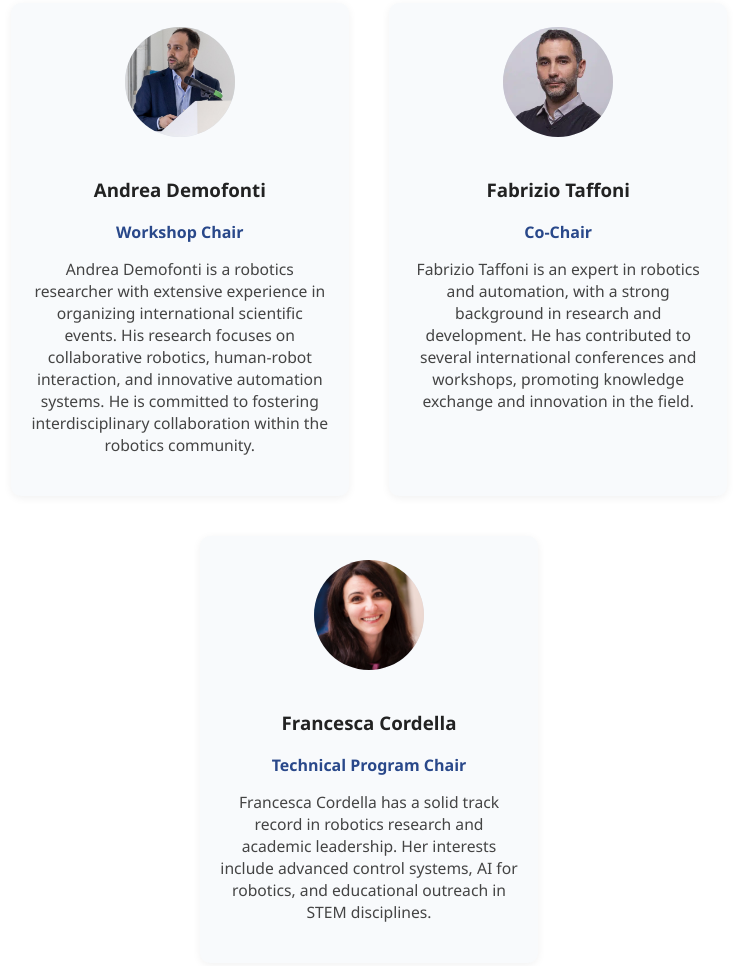
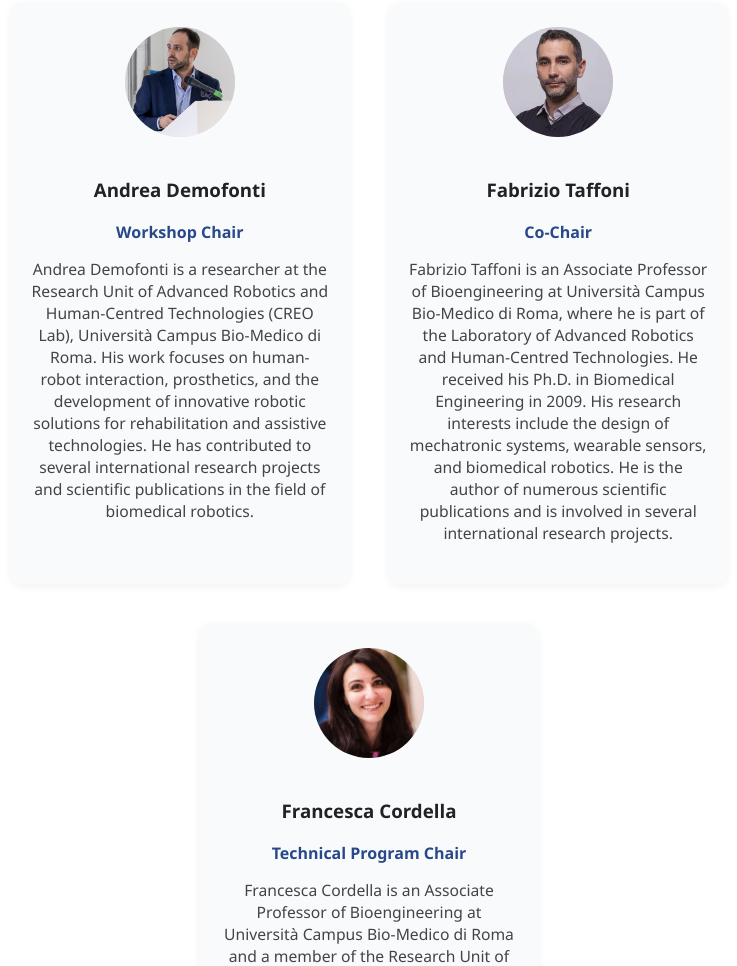
Before and after one commit to IRIM3D2025-Workshop/Prosthetics, a plain HTML site: page organizers.html in a window 1280 px wide. Shown: the part 217-1183 px from the top of the page, without its empty margins (271-1008 px from the left). Drawn offline with Linux system fonts and the light colour scheme.

Commit message:
Biosketch aggiornati

```diff
--- a/organizers.html
+++ b/organizers.html
@@ -27,19 +27,19 @@
                 <img src="img/Andrea_Demofonti_v2.jpg" alt="Andrea Demofonti" class="organizer-photo">
                 <h3>Andrea Demofonti</h3>
                 <p class="organizer-role">Workshop Chair</p>
-                <p class="organizer-bio">Andrea Demofonti is a robotics researcher with extensive experience in organizing international scientific events. His research focuses on collaborative robotics, human-robot interaction, and innovative automation systems. He is committed to fostering interdisciplinary collaboration within the robotics community.</p>
+                <p class="organizer-bio">Andrea Demofonti is a researcher at the Research Unit of Advanced Robotics and Human-Centred Technologies (CREO Lab), Università Campus Bio-Medico di Roma. His work focuses on human-robot interaction, prosthetics, and the development of innovative robotic solutions for rehabilitation and assistive technologies. He has contributed to several international research projects and scientific publications in the field of biomedical robotics.</p>
             </div>
             <div class="organizer-card">
                 <img src="img/Fabrizio_Taffoni.webp" alt="Fabrizio Taffoni" class="organizer-photo">
                 <h3>Fabrizio Taffoni</h3>
                 <p class="organizer-role">Co-Chair</p>
-                <p class="organizer-bio">Fabrizio Taffoni is an expert in robotics and automation, with a strong background in research and development. He has contributed to several international conferences and workshops, promoting knowledge exchange and innovation in the field.</p>
+                <p class="organizer-bio">Fabrizio Taffoni is an Associate Professor of Bioengineering at Università Campus Bio-Medico di Roma, where he is part of the Laboratory of Advanced Robotics and Human-Centred Technologies. He received his Ph.D. in Biomedical Engineering in 2009. His research interests include the design of mechatronic systems, wearable sensors, and biomedical robotics. He is the author of numerous scientific publications and is involved in several international research projects.</p>
             </div>
             <div class="organizer-card">
                 <img src="img/Francesca_Cordella.png" alt="Francesca Cordella" class="organizer-photo">
                 <h3>Francesca Cordella</h3>
                 <p class="organizer-role">Technical Program Chair</p>
-                <p class="organizer-bio">Francesca Cordella has a solid track record in robotics research and academic leadership. Her interests include advanced control systems, AI for robotics, and educational outreach in STEM disciplines.</p>
+                <p class="organizer-bio">Francesca Cordella is an Associate Professor of Bioengineering at Università Campus Bio-Medico di Roma and a member of the Research Unit of Advanced Robotics and Human-Centred Technologies. She holds a Laurea degree in Electronic Engineering and a Ph.D. in Computer and Automation Engineering. Her research covers biomechanics, biomedical and assistive robotics, bionics, bio-inspired robot control, and human-robot interaction. She is co-chair of the IEEE/RAS Technical Committee on Rehabilitation and Assistive Robotics and has authored over 100 peer-reviewed publications.</p>
             </div>
         </div>
     </section>
```
